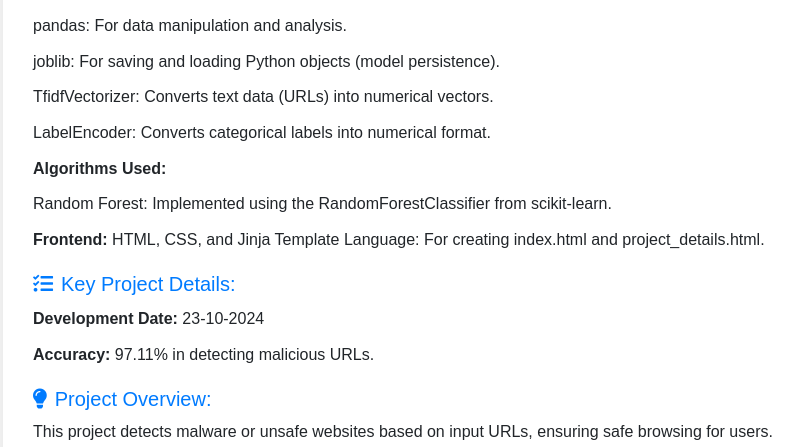
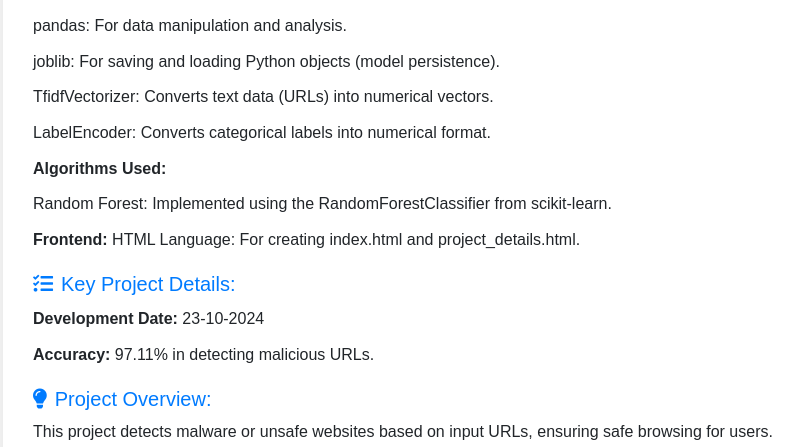
Before and after one commit to aniketvamanwalunj/project_details, a Flask app: page / in a window 1280 px wide. Shown: the part 550-997 px from the top of the page, without its empty margins (237-1040 px from the left). Run offline with Flask 3, Linux system fonts and the light colour scheme; some libraries are stand-ins or nearby versions.

Commit message:
project_details.html

```diff
--- a/templates/project_details.html
+++ b/templates/project_details.html
@@ -109,7 +109,7 @@
                         <li>Random Forest: Implemented using the RandomForestClassifier from scikit-learn.</li>
                     </ul>
                 </li>
-                <li><strong>Frontend:</strong> HTML, CSS, and Jinja Template Language: For creating index.html and project_details.html.</li>
+                <li><strong>Frontend:</strong> HTML Language: For creating index.html and project_details.html.</li>
             </ul>
 
             <h5><i class="fas fa-tasks icon"></i>Key Project Details:</h5>
```
